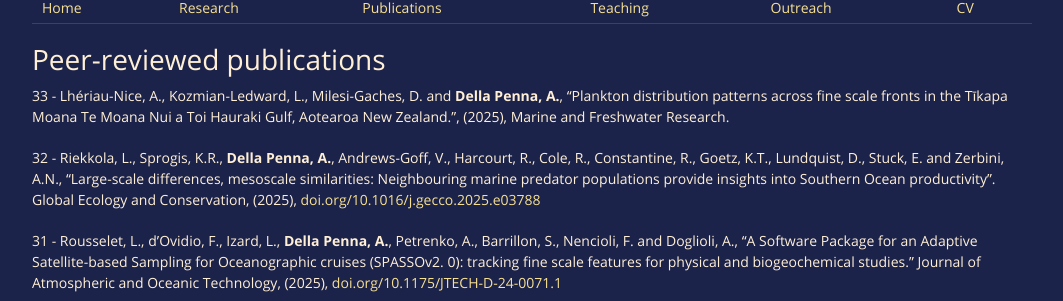
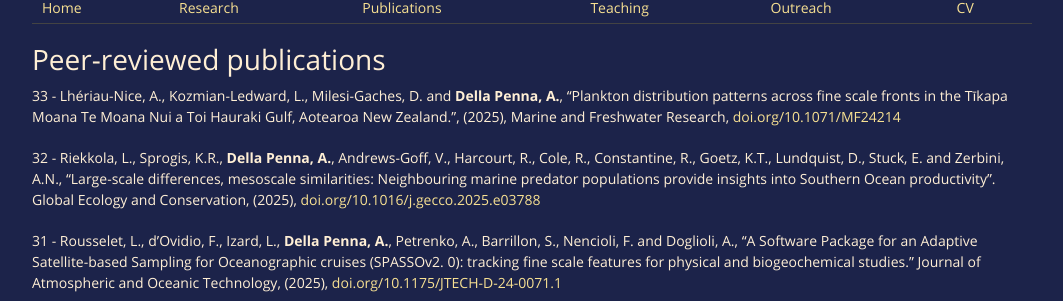
Before and after one commit to AliceDellaPenna/alicedellapenna.github.io, a Jekyll site: the page built from publications.md, in a window 1280 px wide and 900 px high. Shown: the part 242-543 px from the top of the window, without its empty margins (108-1171 px from the left). Built offline with Jekyll 4.4.1, drawn with Linux system fonts in a browser that asks for light colours; the repository's description, which GitHub fills in, is left out.

Commit message:
Update publications.md

```diff
--- a/publications.md
+++ b/publications.md
@@ -9,7 +9,7 @@ title: publications
 Peer-reviewed publications
 ==========================
 
-33 -  Lhériau-Nice, A., Kozmian-Ledward, L., Milesi-Gaches, D. and **Della Penna, A.**, "Plankton distribution patterns across fine scale fronts in the Tīkapa Moana Te Moana Nui a Toi Hauraki Gulf, Aotearoa New Zealand.", (2025), Marine and Freshwater Research.
+33 -  Lhériau-Nice, A., Kozmian-Ledward, L., Milesi-Gaches, D. and **Della Penna, A.**, "Plankton distribution patterns across fine scale fronts in the Tīkapa Moana Te Moana Nui a Toi Hauraki Gulf, Aotearoa New Zealand.", (2025), Marine and Freshwater Research, [doi.org/10.1071/MF24214](doi.org/10.1071/MF24214)
 
 32 -  Riekkola, L., Sprogis, K.R., **Della Penna, A.**, Andrews-Goff, V., Harcourt, R., Cole, R., Constantine, R., Goetz, K.T., Lundquist, D., Stuck, E. and Zerbini, A.N., "Large-scale differences, mesoscale similarities: Neighbouring marine predator populations provide insights into Southern Ocean productivity". Global Ecology and Conservation, (2025), [doi.org/10.1016/j.gecco.2025.e03788](doi.org/10.1016/j.gecco.2025.e03788)
 
```
